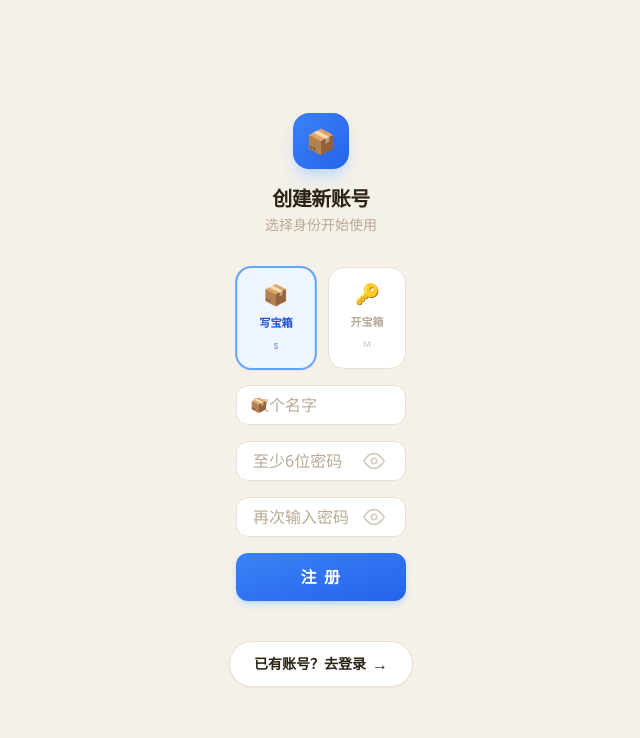
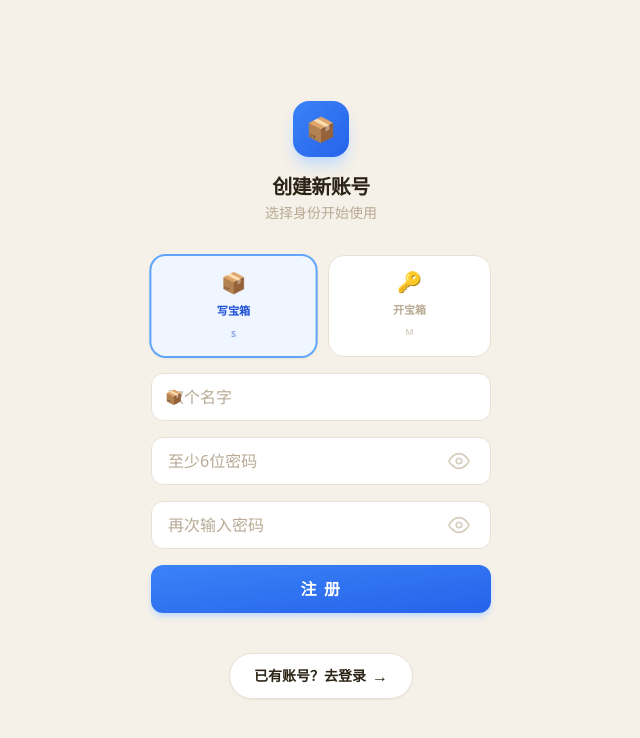
Before and after one commit to pingwu398-dev/treasure-box, a Next.js app: page /register in a window 1280 px wide. Shown: the top 738 px of the page, without its empty margins (319-959 px from the left). Built offline with nearby package versions, Linux system fonts and the light colour scheme.

Commit message:
登录/注册按钮改为满宽h-12=48px+space-y-4间距

```diff
--- a/src/app/login/page.tsx
+++ b/src/app/login/page.tsx
@@ -33,16 +33,16 @@ export default function LoginPage() {
         )}
 
         {/* Form */}
-        <div className="space-y-4 flex flex-col items-center">
+        <div className="space-y-4">
           <input
-            className="input mx-auto w-1/2 h-10"
+            className="input h-12"
             placeholder="用户名"
             value={username}
             onChange={(e) => setUsername(e.target.value)}
           />
-          <div className="relative mx-auto w-1/2">
+          <div className="relative">
             <input
-              className="input w-full h-10 pr-[54px]"
+              className="input h-12 pr-[54px]"
               placeholder="密码"
               type={showPwd ? "text" : "password"}
               value={password}
@@ -52,7 +52,7 @@ export default function LoginPage() {
           </div>
           <button
             disabled={loading}
-            className="btn btn-primary mx-auto w-1/2 py-3 text-base font-bold tracking-widest disabled:opacity-50"
+            className="btn btn-primary w-full h-12 text-base font-bold tracking-widest disabled:opacity-50"
             onClick={async () => {
               setError(null); setLoading(true);
               const res = await fetch("/api/login", { method: "POST", headers: { "content-type": "application/json" }, body: JSON.stringify({ username, password }) });
--- a/src/app/register/page.tsx
+++ b/src/app/register/page.tsx
@@ -37,9 +37,9 @@ export default function RegisterPage() {
         {error && <div className="mb-4 animate-scale-in rounded-xl bg-red-50 px-4 py-3 text-center text-sm font-medium text-red-500">{error}</div>}
         {result && <div className="mb-4 animate-scale-in rounded-xl bg-emerald-50 px-4 py-3 text-center text-sm font-medium text-green-600">{result}</div>}
 
-        <div className="space-y-4 flex flex-col items-center">
+        <div className="space-y-4">
           {/* Role selector */}
-          <div className="flex gap-3 w-1/2">
+          <div className="flex gap-3">
             <button
               className={`flex flex-1 flex-col items-center gap-0.5 rounded-2xl py-3 text-sm font-bold transition-all ${
                 isS
@@ -67,26 +67,26 @@ export default function RegisterPage() {
           </div>
 
           {/* Inputs */}
-          <div className="relative w-1/2">
+          <div className="relative">
             <input
-              className="input w-full h-10 pl-[38px]"
+              className="input h-12 pl-[42px]"
               placeholder="取个名字"
               value={username} onChange={(e) => setUsername(e.target.value)}
             />
             <span className="pointer-events-none absolute left-3.5 top-1/2 -translate-y-1/2 text-sm">{icon}</span>
           </div>
-          <div className="relative w-1/2">
+          <div className="relative">
             <input
-              className="input w-full h-10 pr-[54px]"
+              className="input h-12 pr-[54px]"
               placeholder="至少6位密码"
               type={showPwd ? "text" : "password"}
               value={password} onChange={(e) => setPassword(e.target.value)}
             />
             <EyeToggle showing={showPwd} onClick={() => setShowPwd(!showPwd)} />
           </div>
-          <div className="relative w-1/2">
+          <div className="relative">
             <input
-              className="input w-full h-10 pr-[54px]"
+              className="input h-12 pr-[54px]"
               placeholder="再次输入密码"
               type={showPwd2 ? "text" : "password"}
               value={password2} onChange={(e) => setPassword2(e.target.value)}
@@ -97,7 +97,7 @@ export default function RegisterPage() {
           {/* Register button */}
           <button
             disabled={loading}
-            className={`btn mx-auto w-1/2 py-3 text-base font-bold tracking-widest disabled:opacity-50 ${
+            className={`btn w-full h-12 text-base font-bold tracking-widest disabled:opacity-50 ${
               isS
                 ? "bg-gradient-to-br from-blue-500 to-blue-600 text-white shadow-md shadow-blue-200"
                 : "bg-gradient-to-br from-emerald-500 to-emerald-600 text-white shadow-md shadow-emerald-200"
```
